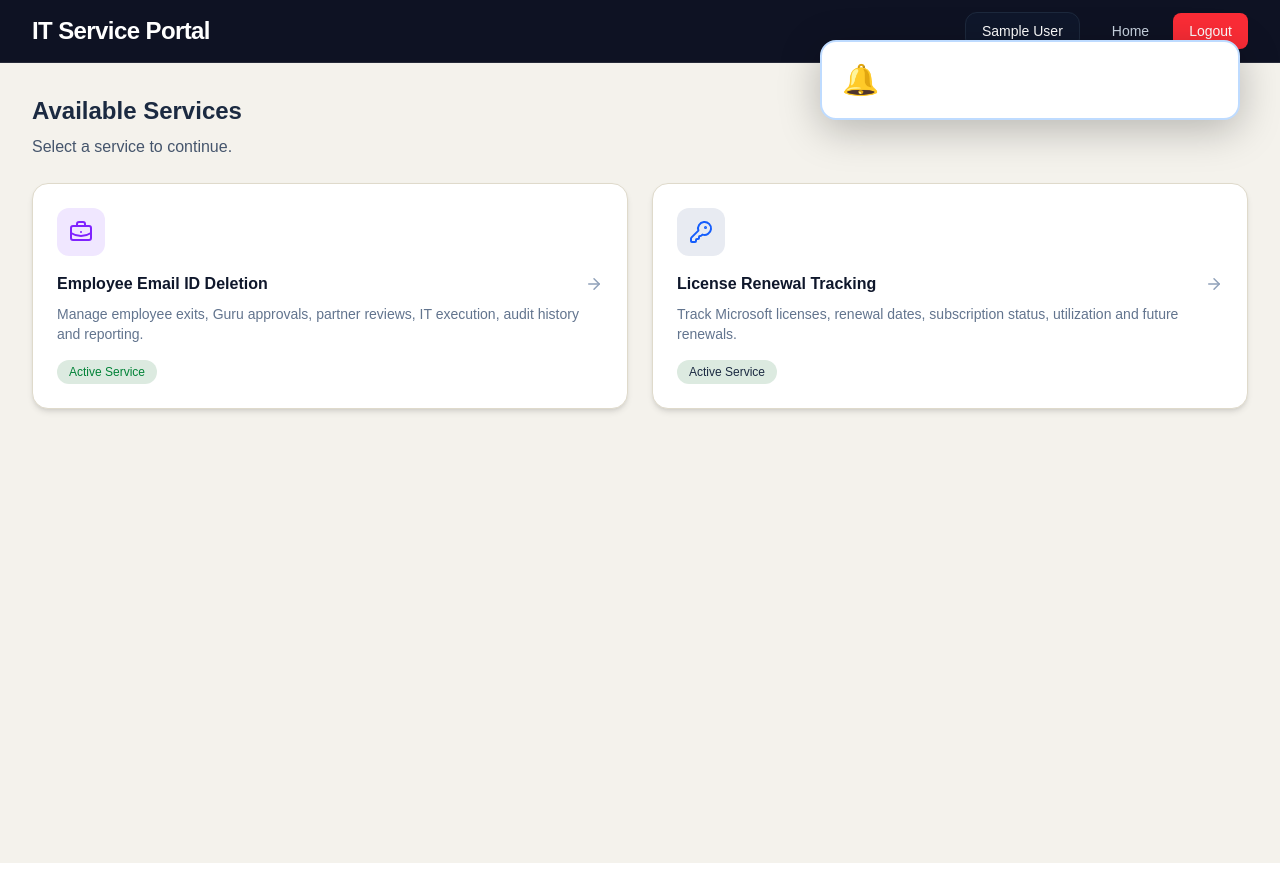
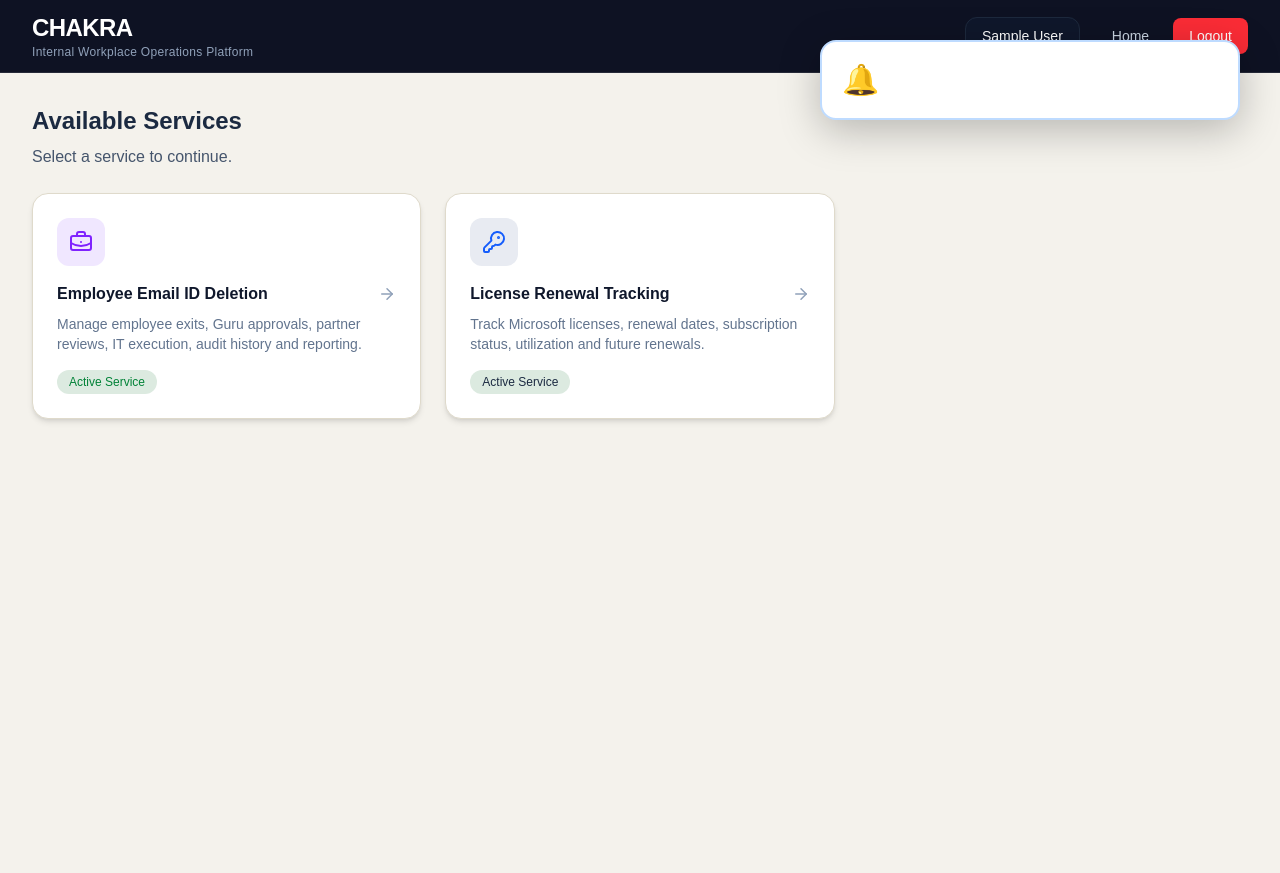
Before and after one commit to yameenxz/chakra_IT_Portal, a Next.js app: page /home in a window 1280 px wide. Built offline with nearby package versions, Linux system fonts and the light colour scheme; no server answers; sample sign-in values are in the browser's storage.

Commit message:
Update Chakra branding and home page UI

```diff
--- a/src/app/home/page.tsx
+++ b/src/app/home/page.tsx
@@ -48,7 +48,7 @@ export default function HomePage() {
 
   return (
     <main className="min-h-screen bg-[#F4F2EC]">
-      <div className="mx-auto max-w-7xl px-8 py-8">
+      <div className="mx-auto w-full px-8 py-8">
         <div className="mb-6">
           <h2 className="text-2xl font-semibold text-[#1B2A41]">
             Available Services
@@ -59,7 +59,7 @@ export default function HomePage() {
           </p>
         </div>
 
-        <div className="grid gap-6 md:grid-cols-2">
+        <div className="grid gap-6 lg:grid-cols-3">
           {(role === "IT" ||
             role === "IT_HEAD" ||
             role === "ADMIN") && (
--- a/src/components/Navbar.tsx
+++ b/src/components/Navbar.tsx
@@ -5,6 +5,7 @@ import { usePathname, useRouter } from "next/navigation";
 import { signOut, useSession } from "next-auth/react";
 
 import NotificationToast from "@/components/NotificationToast";
+import Image from "next/image";
 
 export default function Navbar() {
   const router = useRouter();
@@ -117,10 +118,14 @@ if (
     <header className="sticky top-0 z-50 border-b border-white/10 bg-slate-950/95 backdrop-blur">
       <div className="mx-auto flex max-w-7xl items-center justify-between px-8 py-3">
         <div>
-          <h1 className="text-2xl font-bold tracking-tight text-white">
-            IT Service Portal
-          </h1>
-        </div>
+  <h1 className="text-2xl font-bold tracking-tight text-white">
+    CHAKRA
+  </h1>
+
+  <p className="text-xs font-medium tracking-wide text-slate-400">
+    Internal Workplace Operations Platform
+  </p>
+</div>
 
         <div className="flex items-center gap-8">
           <div className="rounded-xl border border-slate-800 bg-slate-900 px-4 py-2 text-right">
```
